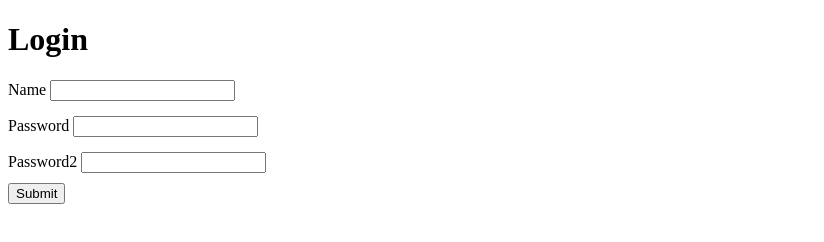
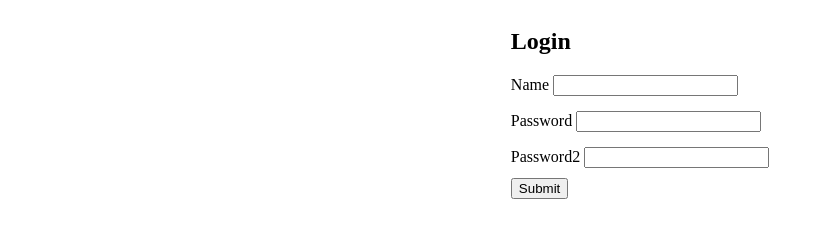
Before and after one commit to Kathicks387/Form-Validator-2, a plain HTML site: page index.html in a window 1280 px wide. Shown: the whole page, without its empty margins (0-824 px from the left). Drawn offline with Linux system fonts and the light colour scheme.

Commit message:
updated html and css files

```diff
--- a/index.html
+++ b/index.html
@@ -7,8 +7,11 @@
   <title>Form Validator 2</title>
 </head>
 <body>
-  <h1>Login</h1>
+
   <div class="container">
+    <div class="header">
+    <h2>Login</h2>
+  </div>
   <div id="error"></div>
 <form  id="form">
 <div class="field">
--- a/style.css
+++ b/style.css
@@ -1,12 +1,14 @@
-.form {
+* {
+  box-sizing: border-box;
+}
+
+body {
+  display: flex;
   align-items: center;
   justify-content: center;
 }
 
-.container {
-  align-items: center;
-  justify-content: center;
-}
+
 
 #error {
   color: red;
```
